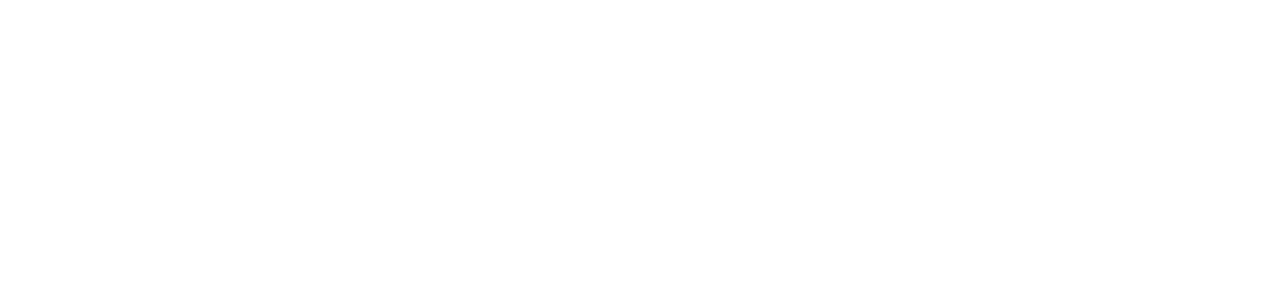
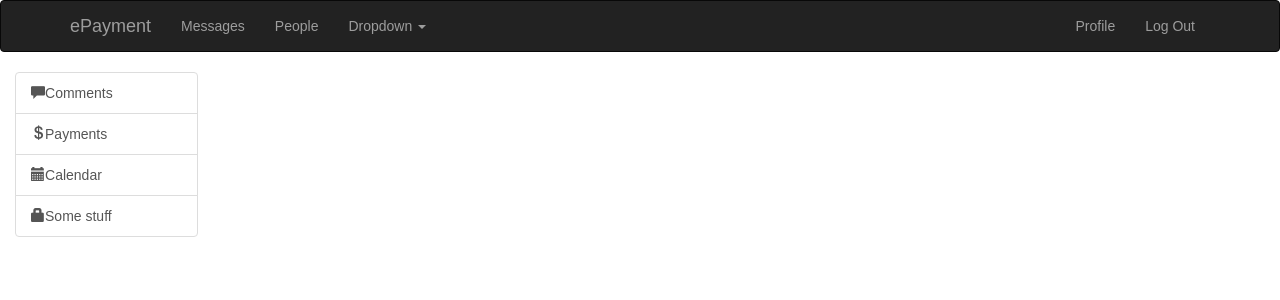
Before and after one commit to szymongor/bemaPayment_cli, a React (Create React App) app: page /dashboard in a window 1280 px wide. Shown: the top 300 px of the page. Built offline with nearby package versions, Linux system fonts and the light colour scheme.

Commit message:
dashboard_view

```diff
--- a/src/App.js
+++ b/src/App.js
@@ -4,6 +4,7 @@
 import BillsTable from './components/bills/bills_table';
 import './App.css';
 import { BrowserRouter, Route, Switch } from 'react-router-dom';
+import Navbars from './components/dashboard/dashboard_navigation';
 
 class App extends Component {
   render() {
@@ -13,6 +14,7 @@
           <Route path="/" component={Login} exact />
           <Route path="/main" component={Navigation} />
           <Route path="/bills" component={BillsTable} />
+          <Route path="/dashboard" component={Navbars} />
         </Switch>
       </BrowserRouter>
     );
--- /dev/null
+++ b/src/components/dashboard/dashboard_navigation.js
@@ -0,0 +1,75 @@
+import React from 'react';
+import { Nav, Navbar, NavItem, NavDropdown, MenuItem, Grid, Row, Col, ListGroupItem, ListGroup, Glyphicon } from 'react-bootstrap';
+
+const Navbars = ({}) => {
+  return (
+    <Grid fluid>
+      <Row>
+        <Col lg={12} className="noPadding">
+          <Navbar inverse collapseOnSelect>
+            <Navbar.Header>
+              <Navbar.Brand>
+                <a href="#brand">ePayment</a>
+              </Navbar.Brand>
+              <Navbar.Toggle />
+            </Navbar.Header>
+            <Navbar.Collapse>
+              <Nav>
+                <NavItem eventKey={1} href="#">
+                  Messages
+                </NavItem>
+                <NavItem eventKey={2} href="#">
+                  People
+                </NavItem>
+                <NavDropdown
+                  eventKey={3}
+                  title="Dropdown"
+                  id="basic-nav-dropdown"
+                >
+                  <MenuItem eventKey={3.1}>Action</MenuItem>
+                  <MenuItem eventKey={3.2}>Another action</MenuItem>
+                  <MenuItem eventKey={3.3}>Something else here</MenuItem>
+                  <MenuItem divider />
+                  <MenuItem eventKey={3.3}>Separated link</MenuItem>
+                </NavDropdown>
+              </Nav>
+              <Nav pullRight>
+                <NavItem eventKey={1} href="#">
+                  Profile
+                </NavItem>
+                <NavItem eventKey={2} href="#">
+                  Log Out
+                </NavItem>
+              </Nav>
+            </Navbar.Collapse>
+          </Navbar>
+        </Col>
+      </Row>
+      <Row>
+        <Col lg={2} md={3} sm={3} xs={12}>
+          <ListGroup>
+            <ListGroupItem href="#link1">
+              <Glyphicon glyph="glyphicon glyphicon-comment" />
+              Comments
+            </ListGroupItem>
+            <ListGroupItem href="#link2">
+              <Glyphicon glyph="glyphicon glyphicon-usd" />
+              Payments
+            </ListGroupItem>
+            <ListGroupItem href="#link3">
+              <Glyphicon glyph="glyphicon glyphicon-calendar" />
+              Calendar
+            </ListGroupItem>
+            <ListGroupItem href="#link4">
+              <Glyphicon glyph="glyphicon glyphicon-lock" />
+              Some stuff
+            </ListGroupItem>
+          </ListGroup>
+        </Col>
+      </Row>
+    </Grid>
+  );
+};
+
+
+export default Navbars;
--- a/src/index.css
+++ b/src/index.css
@@ -3,3 +3,15 @@
   padding: 0;
   font-family: sans-serif;
 }
+container {
+  margin: 0;
+}
+.textCenter {
+  text-align: center;
+}
+.noPadding {
+  padding: 0;
+}
+.bottomPaddingFix {
+  padding-bottom: 0;
+}
```
